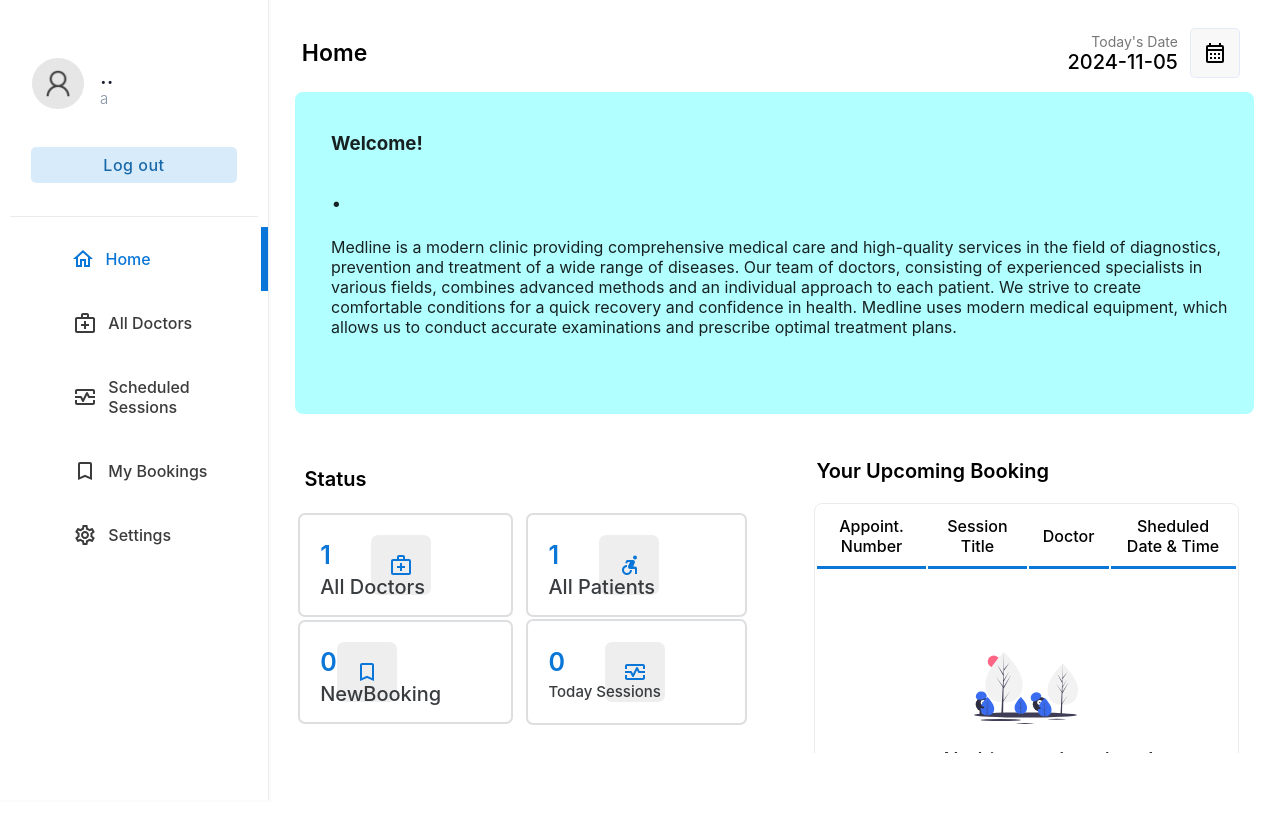
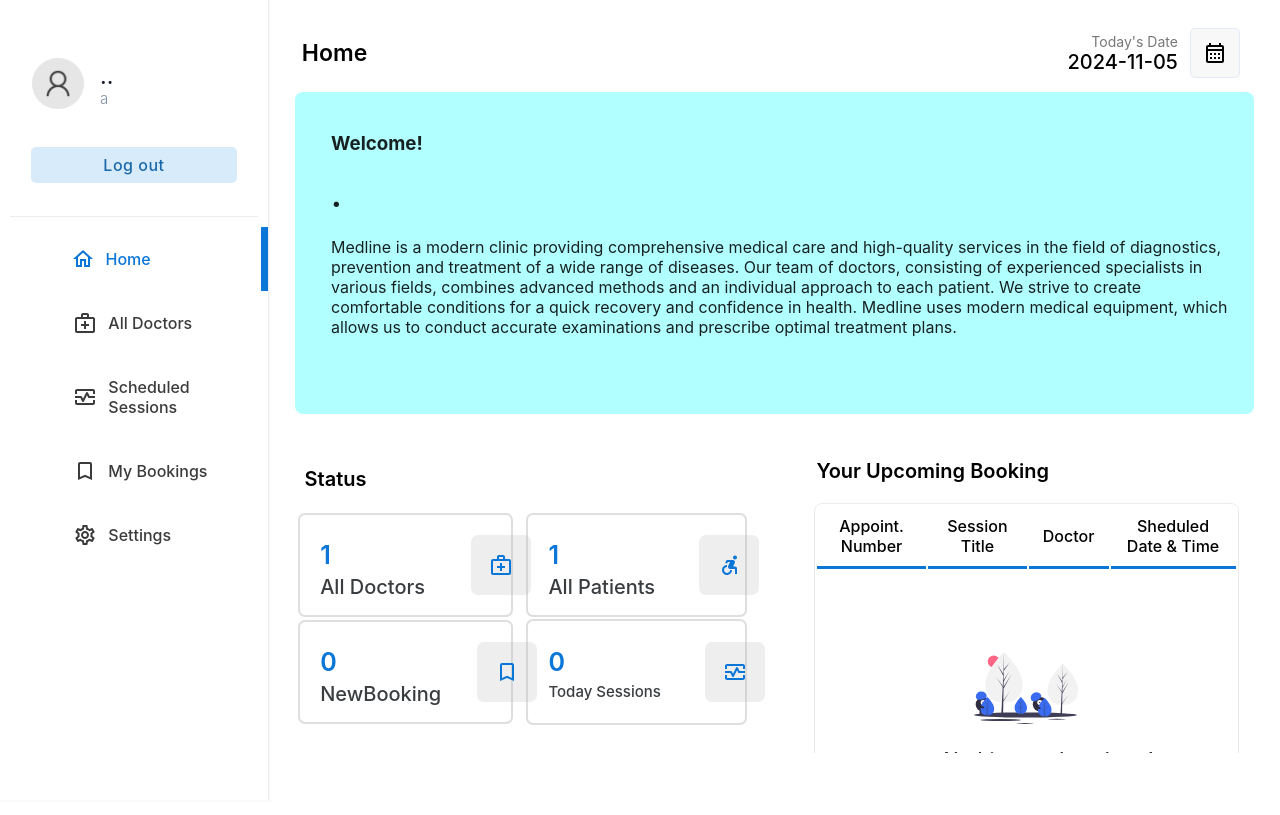
Before and after one commit to Ivam2280/MedLine, a PHP site: page /patient/index.php in a window 1280 px wide. Run offline with PHP 8.4, Linux system fonts and the light colour scheme; a user stored in the database is signed in; data comes from the database, SQL or seed files in the repository; data that the repository does not hold is empty.

Commit message:
fix patient dashboard icons

```diff
--- a/patient/index.php
+++ b/patient/index.php
@@ -204,7 +204,7 @@
                                                                     All Doctors &nbsp;&nbsp;&nbsp;&nbsp;&nbsp;&nbsp;
                                                                 </div>
                                                         </div>
-                                                                <div class="btn-icon-back dashboard-icons" style="background-image: url('../img/icons/doctors-hover.svg');"></div>
+                                                                <div class="btn-icon-back dashboard-icons icon-absolute-doc" style="background-image: url('../img/icons/doctors-hover.svg');"></div>
                                                     </div>
                                                 </td>
                                                 <td style="width: 25%;">
@@ -217,7 +217,7 @@
                                                                     All Patients &nbsp;&nbsp;&nbsp;&nbsp;&nbsp;
                                                                 </div>
                                                         </div>
-                                                                <div class="btn-icon-back dashboard-icons" style="background-image: url('../img/icons/patients-hover.svg');"></div>
+                                                                <div class="btn-icon-back dashboard-icons icon-absolute-pat" style="background-image: url('../img/icons/patients-hover.svg');"></div>
                                                     </div>
                                                 </td>
                                                 </tr>
@@ -232,7 +232,7 @@
                                                                     NewBooking &nbsp;&nbsp;
                                                                 </div>
                                                         </div>
-                                                                <div class="btn-icon-back dashboard-icons" style="margin-left: 0px;background-image: url('../img/icons/book-hover.svg');"></div>
+                                                                <div class="btn-icon-back dashboard-icons icon-absolute-book" style="margin-left: 0px;background-image: url('../img/icons/book-hover.svg');"></div>
                                                     </div>
 
                                                 </td>
@@ -247,7 +247,7 @@
                                                                     Today Sessions
                                                                 </div>
                                                         </div>
-                                                                <div class="btn-icon-back dashboard-icons" style="background-image: url('../img/icons/session-iceblue.svg');"></div>
+                                                                <div class="btn-icon-back dashboard-icons icon-absolute-sess" style="background-image: url('../img/icons/session-iceblue.svg');"></div>
                                                     </div>
                                                 </td>
 
```
